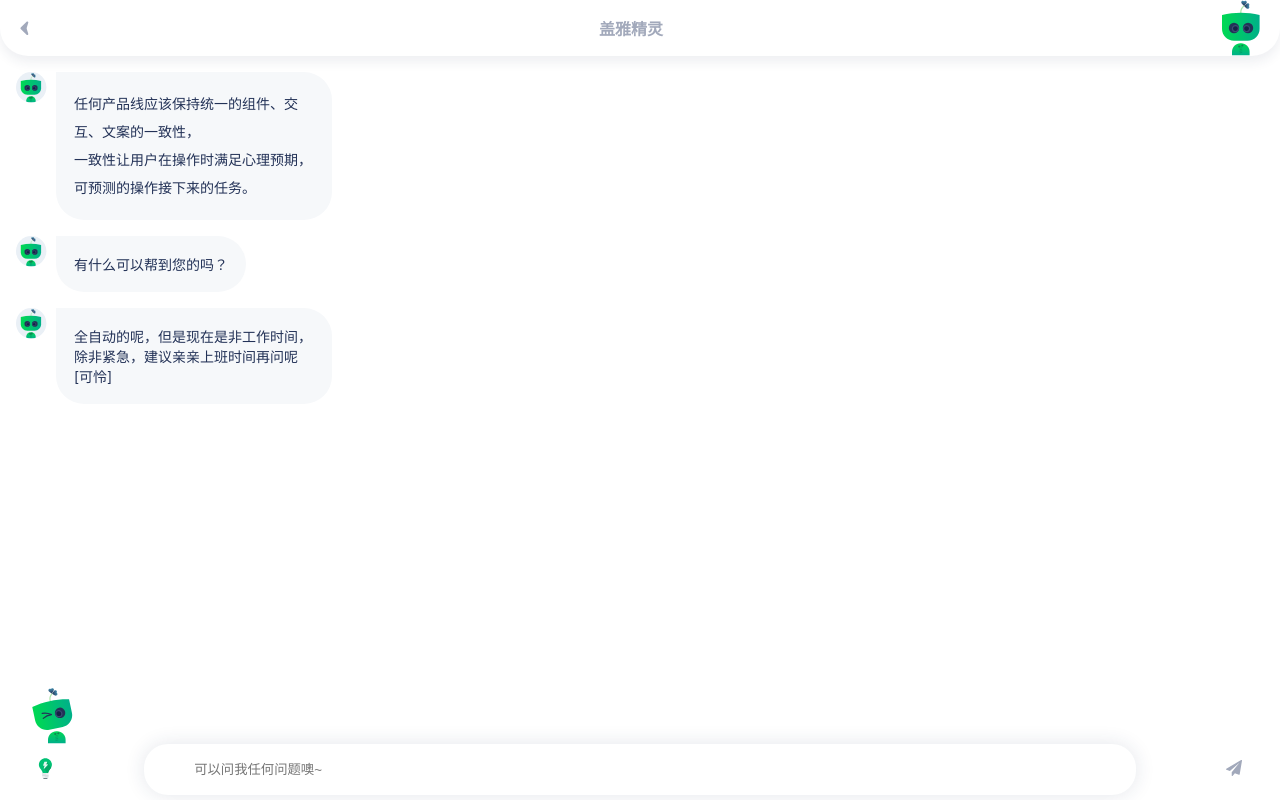
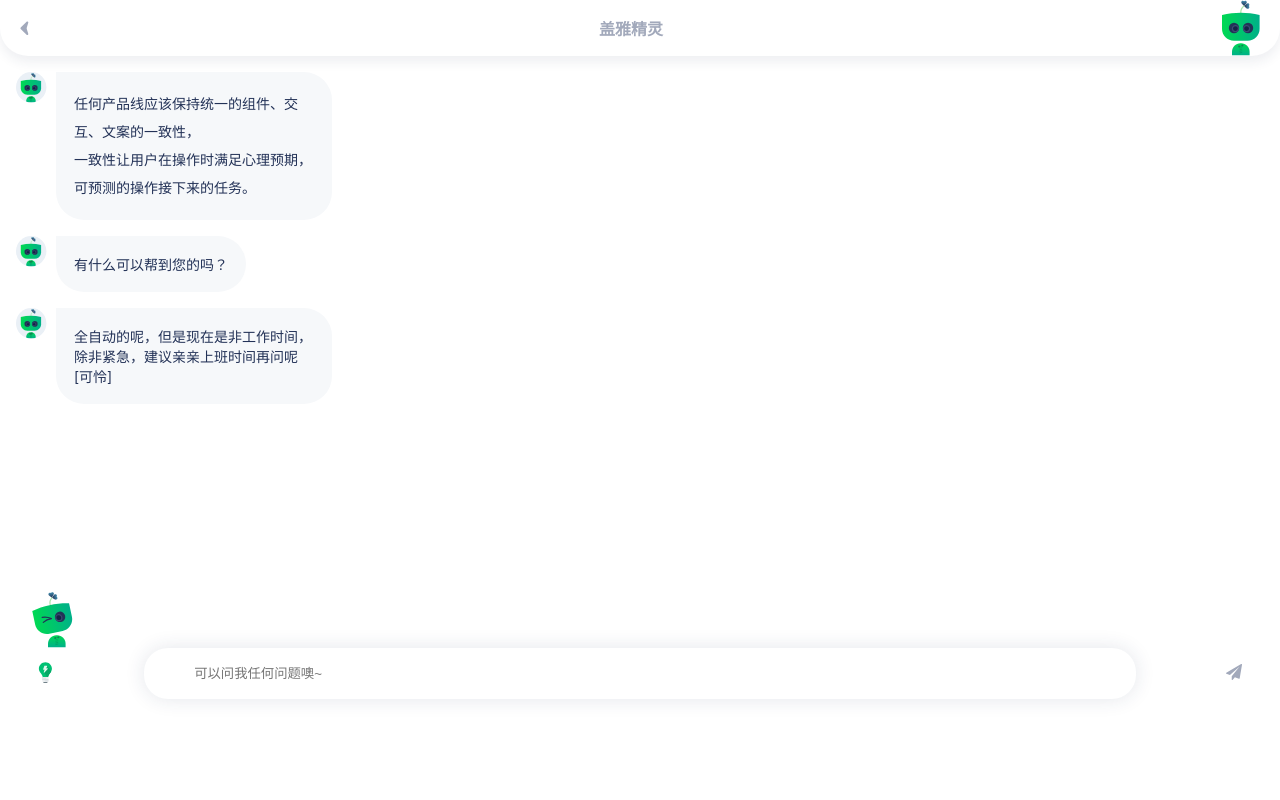
Before and after one commit to steveoOn/gaia-chatbot, a React (Create React App) app: page /chat in a window 1280 px wide. Built offline with nearby package versions, Linux system fonts and the light colour scheme.

Commit message:
revise chat list height

```diff
--- a/src/components/ChatList/index.js
+++ b/src/components/ChatList/index.js
@@ -39,7 +39,7 @@ const ListWrapper = styled.ul`
 
   list-style: none;
   padding-left: 0;
-  height: 43rem;
+  height: 37rem;
   overflow: scroll;
 `;
 
```
